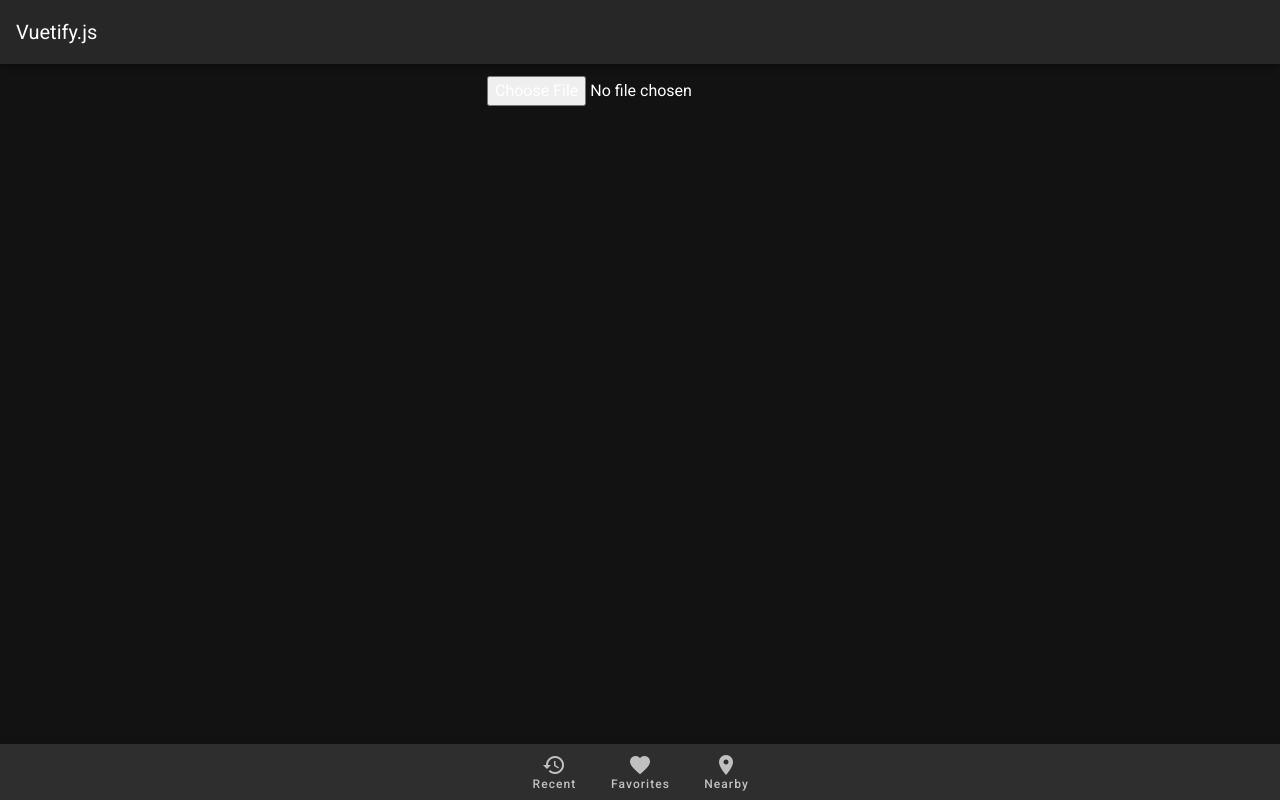
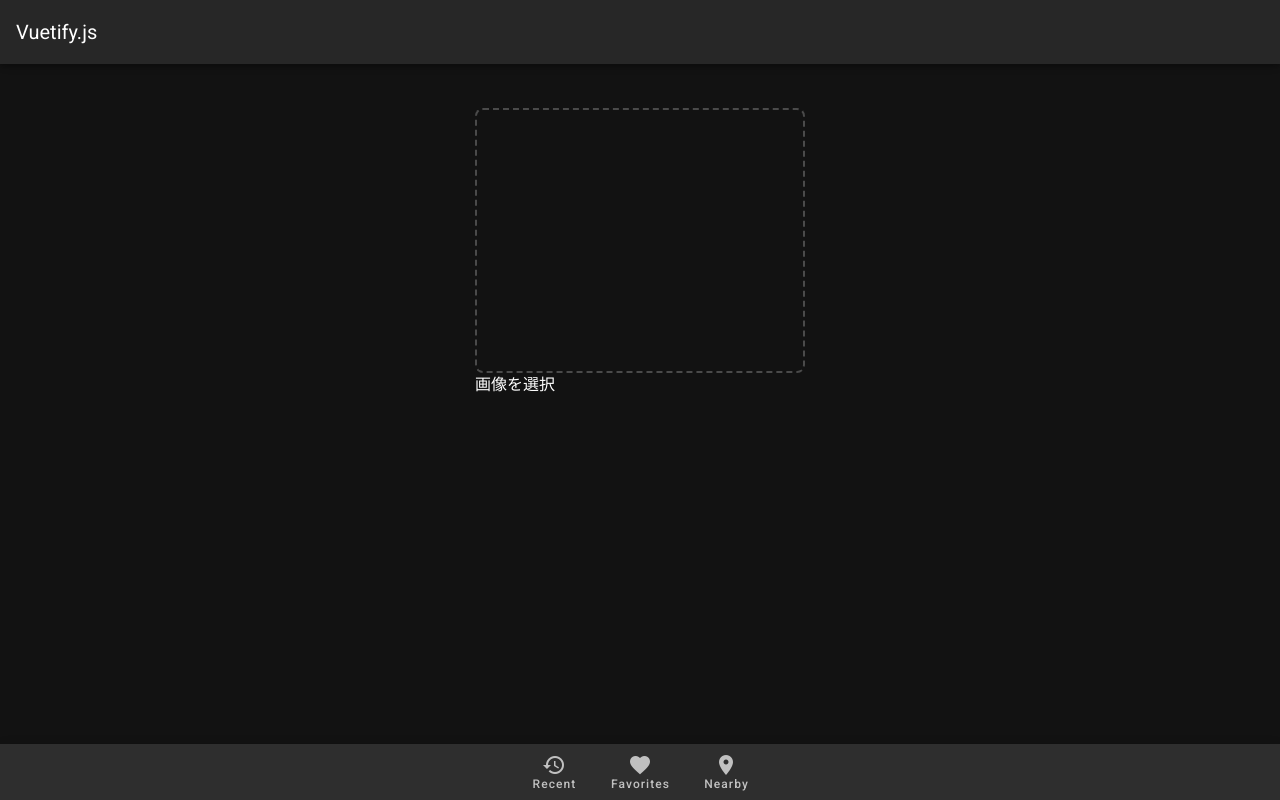
Before and after one commit to Kobayasidaigon/value_ra-men, a Nuxt app: page / in a window 1280 px wide. Built offline with nearby package versions, Linux system fonts and the light colour scheme.

Commit message:
写真取得できました

```diff
--- a/pages/index.vue
+++ b/pages/index.vue
@@ -1,8 +1,14 @@
 <template>
   <v-layout column justify-center align-center>
     <v-flex xs12 sm8 md6>
-      <input type="file" accept="image/*" capture />
+      <div id="upload_prev" class="upload"></div>
+
+      <label class="upload-img-btn">
+        画像を選択
+        <input type="file" id="hoge" @change="photo" style="display:none;" />
+      </label>
     </v-flex>
+
   </v-layout>
 </template>
 
@@ -14,6 +20,43 @@ export default {
   components: {
     Logo,
     VuetifyLogo
+  },
+  methods: {
+    photo: function(element) {
+      var element = document.getElementById("hoge");
+      // 読み込むファイル
+      var file = element.files[0]; // 1つ目のファイル
+      // FileReaderを作成
+      var fileReader = new FileReader();
+      // 読み込み完了時のイベント
+      fileReader.onload = function(element) {
+        const img = document.getElementById("upload_prev");
+        img.style.backgroundImage = "url(" + element.target.result + ")";
+      };
+      // 読み込みを実行
+      fileReader.readAsDataURL(file);
+    }
   }
 };
 </script>
+<style scoped>
+.upload {
+  width: 330px;
+  height: 265px;
+  margin-top: 32px;
+  border-radius: 8px;
+  background: transparent;
+  background-size: contain;
+  background-repeat: no-repeat;
+  border: 2px dashed rgba(112, 112, 112, 0.6);
+}
+.upload > .upload-img-btn {
+  display: block;
+  max-width: 120px;
+  margin: 45% auto;
+  padding: 15px;
+  text-align: center;
+  color: #515151;
+  border-radius: 4px;
+}
+</style>
```
